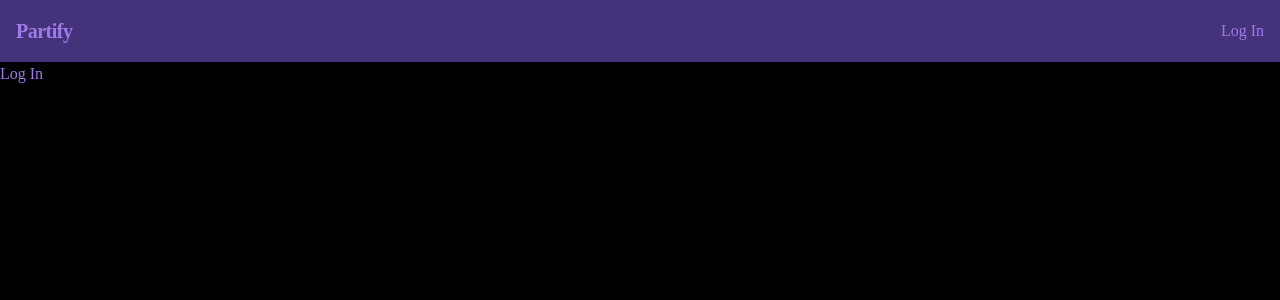
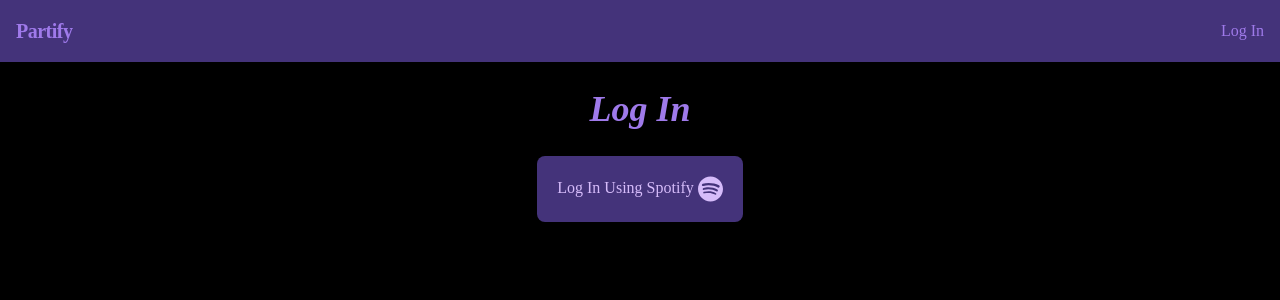
Before and after one commit to jack-michaud/partify, a React app in the folder web_src/: page /login in a window 1280 px wide. Shown: the top 300 px of the page. Built offline with nearby package versions, Linux system fonts and the light colour scheme; no server answers; a web font is replaced by a local one.

Commit message:
added login styles

```diff
--- a/web_src/src/components/LoginComponent.tsx
+++ b/web_src/src/components/LoginComponent.tsx
@@ -1,11 +1,19 @@
 import React from 'react';
+import SpotifyIcon from './SpotifyIcon';
 
 const LoginComponent = () => {
   return (
-    <div>
-      <a href={`https://accounts.spotify.com/authorize?client_id=${process.env.SPOTIFY_CLIENT_ID}&scope=user-read-playback-state user-modify-playback-state user-read-currently-playing playlist-read-collaborative playlist-modify-public playlist-read-private&response_type=code&redirect_uri=${document.location.origin}/`}>
+    <div className="items-center flex flex-col text-purple-500">
+      <span className="italic font-semibold text-4xl p-5">
         Log In
-      </a>
+      </span>
+      <div>
+        <button className="p-5">
+          <a href={`https://accounts.spotify.com/authorize?client_id=${process.env.SPOTIFY_CLIENT_ID}&scope=user-read-playback-state user-modify-playback-state user-read-currently-playing playlist-read-collaborative playlist-modify-public playlist-read-private&response_type=code&redirect_uri=${document.location.origin}/`}>
+            Log In Using Spotify <SpotifyIcon />
+          </a>
+        </button>
+      </div>
     </div>
   );
 }
```
Also changed, not shown: 2 other files (tests, documents, lock files or other folders).
